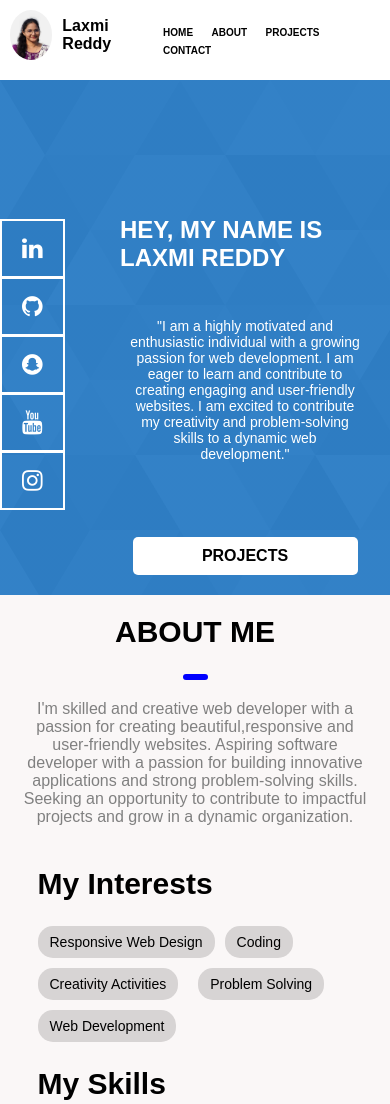
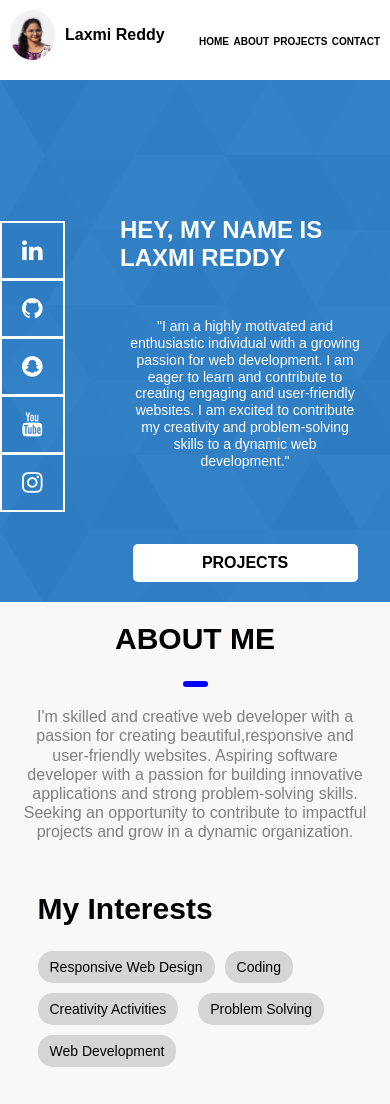
Before and after one commit to laxmi-reddy13/portfolio, a plain HTML site: page index.html in a window 390 px wide. Shown: the top 1104 px of the page. Drawn offline with Linux system fonts and the light colour scheme.

Commit message:
application ready

```diff
--- a/index.html
+++ b/index.html
@@ -383,10 +383,14 @@
             display: inline;
         }
         nav ul li {
-            margin: 7px ;
+            margin: 0px ;
             display: inline;
             font-size: 10px;
             font-weight: bold;
+        }
+        p{
+            font-size: 12px;
+            line-height: 1.2;
         }
         .sec2 {
             height: auto;
@@ -429,6 +433,7 @@
         }
         .section {
             width: 100%;
+            padding: 10px 0;
         }
         .footer-left, .footer-right {
             width: 100%;
@@ -550,7 +555,7 @@
     <div class="content">
         <h2 class="h4">Project 1</h2>
         <p class="p4">This project "vaaradhi farms" is a static webpage design to showcases a collection of creative.</p>
-        <a href="https://loquacious-gumption-4185ef.netlify.app/" class="btn">PROJECT</a>
+        <a href="https://vaaradhiproject.netlify.app/" class="btn">PROJECT</a>
     </div>
 </div>
 <div class="container">
```
